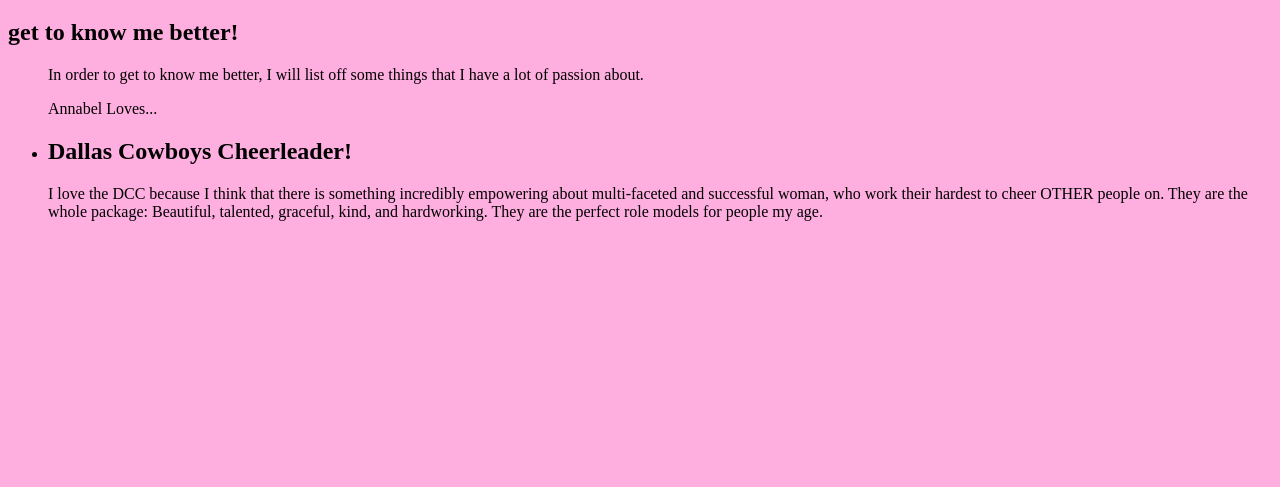
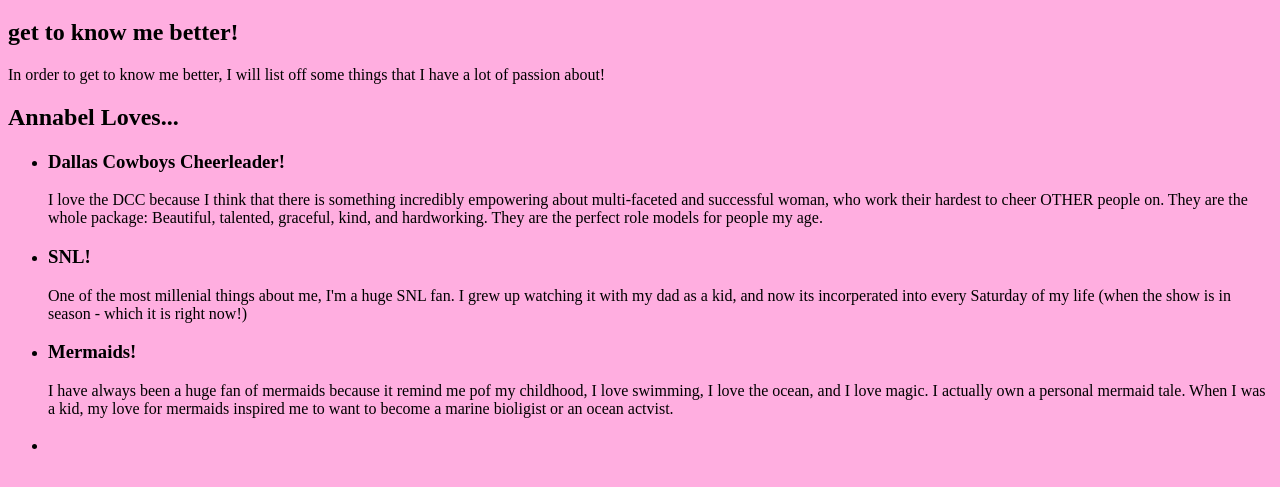
Before and after one commit to lebannalove/1-P-Unit-1-Project, a plain HTML site: page index.html in a window 1280 px wide. Shown: the part 61-548 px from the top of the page. Drawn offline with Linux system fonts and the light colour scheme.

Commit message:
ADDED SNL AND MERMAIDS

```diff
--- a/index.html
+++ b/index.html
@@ -32,9 +32,12 @@
 
 
 
-            <ul>In order to get to know me better, I will list off some things that I have a lot of passion about.
-                <p>Annabel Loves...</p>
-                <li><h2>Dallas Cowboys Cheerleader!</h2> I love the DCC because I think that there is something incredibly empowering about multi-faceted and successful woman, who work their hardest to cheer OTHER people on. They are the whole package: Beautiful, talented, graceful, kind, and hardworking. They are the perfect role models for people my age. </li> </ul>
+            <p>In order to get to know me better, I will list off some things that I have a lot of passion about!</p>
+                <h2>Annabel Loves...</h2>
+                <ul><li><h3>Dallas Cowboys Cheerleader!</h3> I love the DCC because I think that there is something incredibly empowering about multi-faceted and successful woman, who work their hardest to cheer OTHER people on. They are the whole package: Beautiful, talented, graceful, kind, and hardworking. They are the perfect role models for people my age. </li>
+                <li><h3>SNL!</h3> One of the most millenial things about me, I'm a huge SNL fan. I grew up watching it with my dad as a kid, and now its incorperated into every Saturday of my life (when the show is in season - which it is right now!)</li>
+                <li><h3>Mermaids!</h3> I have always been a huge fan of mermaids because it remind me pof my childhood, I love swimming, I love the ocean, and I love magic. I actually own a personal mermaid tale. When I was a kid, my love for mermaids inspired me to want to become a marine bioligist or an ocean actvist.</li>
+                <li><h3></h3></li></ul>
 
     </body>
 </html>
```
